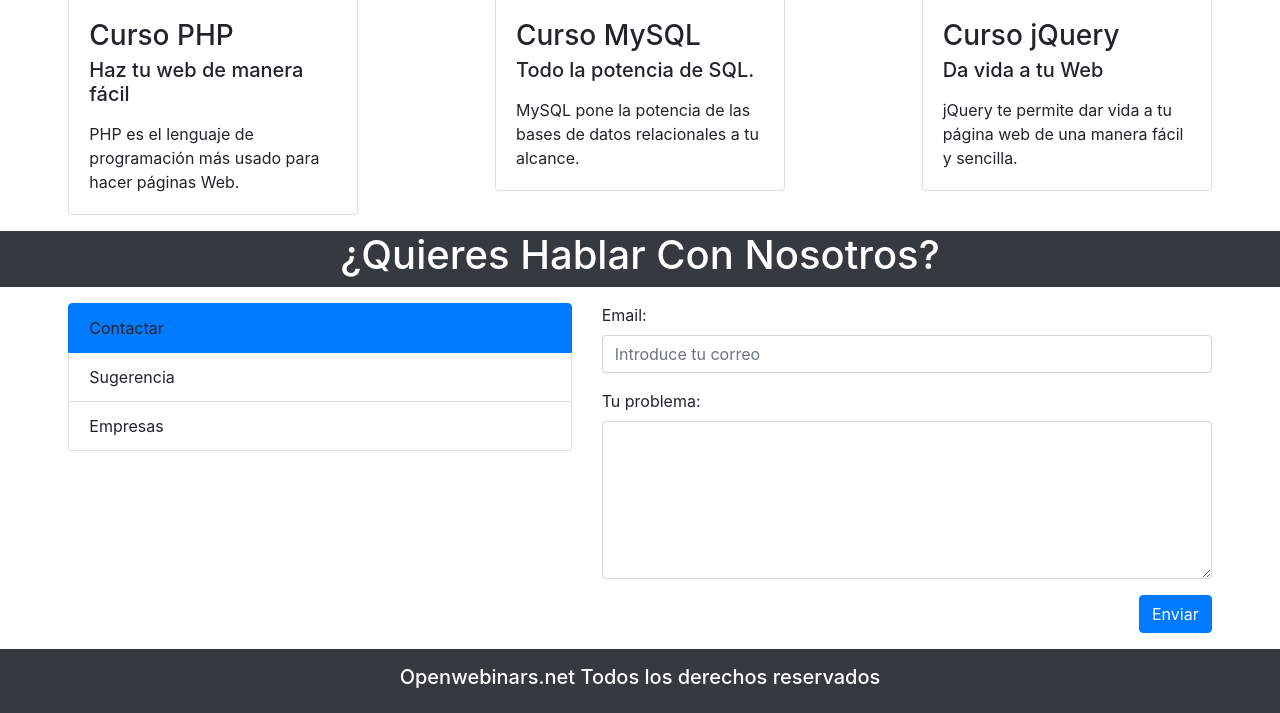
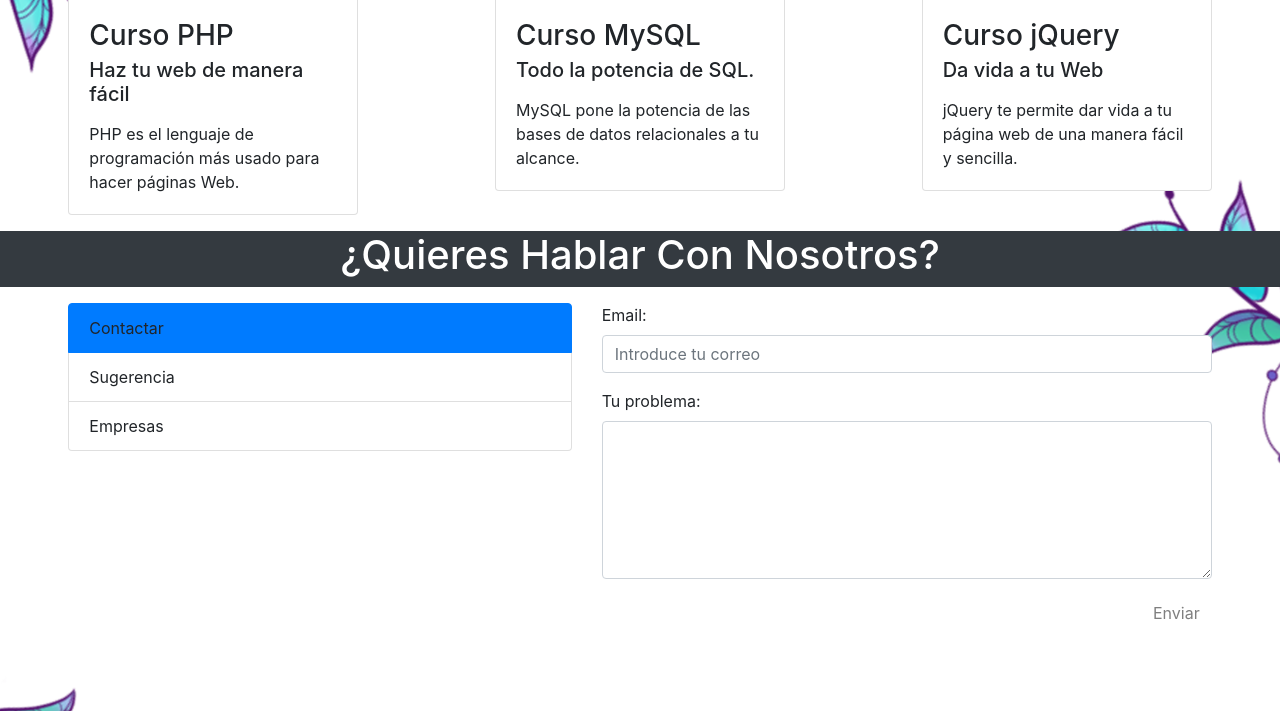
Before and after one commit to clopezdelermaa/Desafio_2, a PHP site: page / in a window 1280 px wide. Shown: the part 1068-1781 px from the top of the page. Run offline with PHP 8.4, Linux system fonts and the light colour scheme; some libraries are stand-ins or nearby versions.

Commit message:
Aplicación del fondo y la imagen del logo a la pagina web

```diff
--- a/cabecera.php
+++ b/cabecera.php
@@ -15,7 +15,7 @@
 
         <!--MENU PRINCIPAL-->
         <header class="row">
-            <nav class="navbar navbar-expand-sm navbar-dark bg-dark fixed-top">
+            <nav class="navbar navbar-expand-sm navbar bg fixed-top">
 
                 <button class="navbar-toggler" type="button" data-toggle="collapse" data-target="#menu">
                           <span class="navbar-toggler-icon"></span>
@@ -39,7 +39,8 @@
                             </div>
                         </li>
                     </ul>
-                    <a class="navbar-brand" href="#"><img id="logo" src="imagenes/PolillaEscandinava.png"/></a>
+
+                    <a class="navbar-brand" href="#"><img id="logo" src="imagenes/PolillaSubsahariana.png"/></a>
                     <h4>Sendero verde</h4>
                 </div>
                 <form class="form-inline">
--- /dev/null
+++ b/css/estilo.css
@@ -0,0 +1,44 @@
+/*
+To change this license header, choose License Headers in Project Properties.
+To change this template file, choose Tools | Templates
+and open the template in the editor.
+*/
+/*
+    Created on : 28-nov-2019, 12:13:40
+    Author     : clope
+*/
+
+img#logo {
+  width: 50px;
+  margin-left: 280px;
+}
+
+.navbar{
+    background-color: #40d9da;
+}
+a.nav-link {
+    color: black;
+    color: rgba(0, 0, 0, 0.5);
+    font-family: 'Gill Sans', serif;
+}
+nav h4 {
+    font-family: 'Brush Script MT';
+    font-size: 29pt;
+}
+input.btn-primary {
+    background-color:transparent;
+    border: none;
+    color: black;
+    color: rgba(0,0,0,0.5);
+    font-size: 12pt;
+}
+input.btn-primary:hover {
+    background-color: #2B9191;
+}
+body {
+    background: url('../imagenes/fondopaginaweb.png') no-repeat center center fixed;
+    -webkit-background-size: cover;
+    -moz-background-size: cover;
+    -o-background-size: cover;
+    background-size: cover;
+}
--- a/index.php
+++ b/index.php
@@ -11,7 +11,8 @@
     <!-- Bootstrap CSS -->
     <link rel="stylesheet" href="https://stackpath.bootstrapcdn.com/bootstrap/4.3.1/css/bootstrap.min.css" integrity="sha384-ggOyR0iXCbMQv3Xipma34MD+dH/1fQ784/j6cY/iJTQUOhcWr7x9JvoRxT2MZw1T" crossorigin="anonymous">
     <!-- My CSS -->
-    <link rel="stylesheet" href="css/styles.css" />
+<!--    <link rel="stylesheet" href="css/styles.css" />-->
+    <link rel="stylesheet" href="css/estilo.css" />
 </head>
 
 <body>
@@ -19,50 +20,6 @@
     include 'cabecera.php';
     ?>
 
-<!--    <main class="container-fluid">
-    <div class="alert alert-dismissible fade show alert-warning fixed-bottom">
-            Aleviso de uso de cookies
-            <button type="button" class="close" data-dismiss="alert">
-                <span>X</span>
-            </button>
-        </div>
-
-        MENU PRINCIPAL
-        <header class="row">
-            <nav class="navbar navbar-expand-sm navbar-dark bg-dark fixed-top">
-
-                <button class="navbar-toggler" type="button" data-toggle="collapse" data-target="#menu">
-                          <span class="navbar-toggler-icon"></span>
-                </button>
-                <div class="collapse navbar-collapse" id="menu">
-                    <ul class="navbar-nav">
-                        <li class="nav-item active">
-                            <a href="#" class="nav-link">Home</a>
-                        </li>
-
-                        <li class="nav-item active">
-                            <a href="#" class="nav-link">Noticias</a>
-                        </li>
-
-                        <li class="nav-item dropdown">
-                            <a class="nav-link dropdown-toggle" data-toggle="dropdown">Listar Flores</a>
-                            <div class="dropdown-menu">
-                                <a class="dropdown-item" href="#">Por nombre</a>
-                                <a class="dropdown-item" href="#">Por Familia</a>
-                                <a class="dropdown-item" href="#">Por color</a>
-                            </div>
-                        </li>
-                    </ul>
-                    <a class="navbar-brand" href="#"><img src="img/logo-openwebinars.png"/></a>
-
-                </div>
-                <form class="form-inline">
-                    <input class="btn btn-primary btn-sm mr-2" data-toggle="modal" data-target="#entrar" type="button" value="Login">
-                    <input class="btn btn-primary btn-sm" data-toggle="modal" data-target="#registro" type="button" value="Registro">
-                </form>
-            </nav>
-        </header>-->
-        <!-- CARRUSEL -->
         <section class="row justify-content-center mt-5">
             <div class="col-md-9 mt-3">
                 <div class="carousel slide" id="carrusel" data-ride="carousel">
@@ -103,7 +60,7 @@
             <h1 class="text-capitalize text-white">Curso ofertados</h1>
         </header>
 
-        <!-- CARD -->
+<!--         CARD -->
         <section class="row justify-content-around">
             <div class="col-sm-3">
                 <div class="card">
@@ -153,7 +110,7 @@
             <h1 class="text-capitalize text-white">¿Quieres hablar con nosotros?</h1>
         </header>
 
-        <!-- LIST GROUP COMO TAB-PANEL -->
+<!--         LIST GROUP COMO TAB-PANEL -->
         <section class="row justify-content-center">
             <div class="col-md-5">
                 <div class="list-group">
@@ -220,12 +177,12 @@
             </div>
         </section>
 
-        <!-- PIE DE PÁGINA  -->
-        <footer class="row bg-dark justify-content-center mt-3 p-3">
+<!--         PIE DE PÁGINA  -->
+        <footer class="row bg justify-content-center mt-3 p-3">
             <h5 class="text-center text-white">Openwebinars.net Todos los derechos reservados</h5>
         </footer>
 
-        <!-- VENTANA MODAL DE LOGIN -->
+<!--         VENTANA MODAL DE LOGIN -->
         <section class="modal" id="entrar">
             <div class="modal-dialog modal-dialog-centered">
                 <div class="modal-content">
@@ -255,7 +212,7 @@
             </div>
         </section>
 
-        <!-- VENTANA MODAL DE REGISTRO -->
+<!--         VENTANA MODAL DE REGISTRO -->
         <section class="modal" id="registro">
             <div class="modal-dialog">
                 <form>
```
Also changed, not shown: imagenes/fondopaginaweb.png (added), 2 other files.
